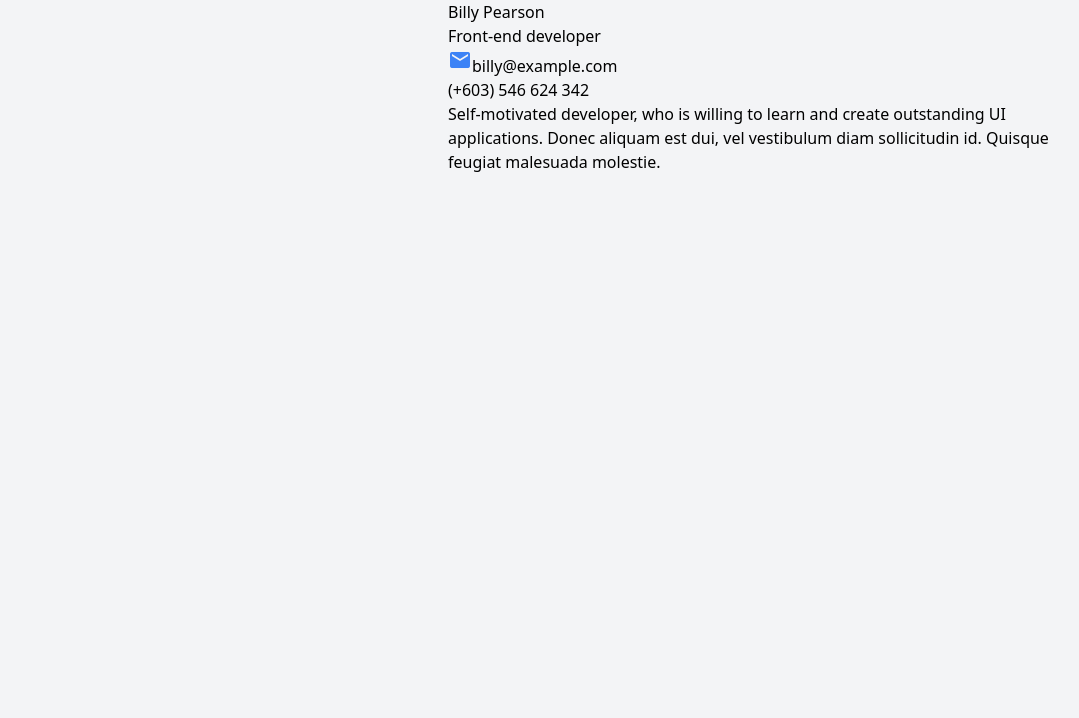
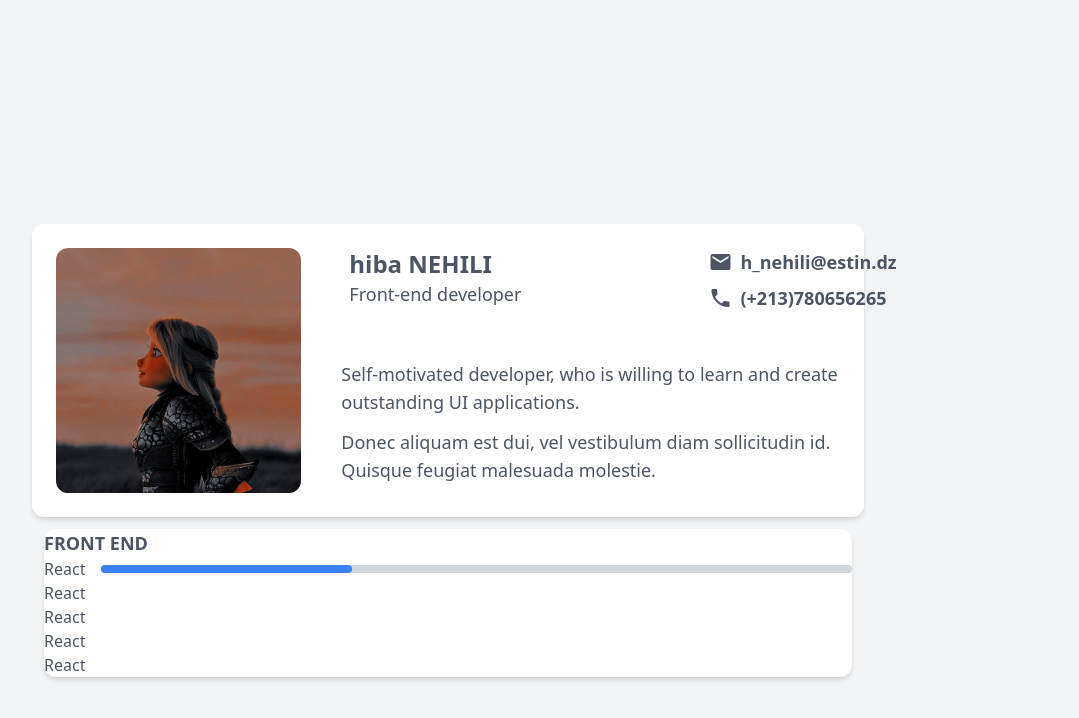
Before and after one commit to hibounashi/portfolio-challenge, a plain HTML site: page index.html in a window 1280 px wide. Shown: the whole page, without its empty margins (192-1271 px from the left). Drawn offline with nearby package versions, Linux system fonts and the light colour scheme.

Commit message:
first section done 💨

```diff
--- a/index.html
+++ b/index.html
@@ -7,28 +7,57 @@
   <link href="https://cdn.jsdelivr.net/npm/tailwindcss@2.2.19/dist/tailwind.min.css" rel="stylesheet">
   <link href="https://fonts.googleapis.com/icon?family=Material+Icons" rel="stylesheet">
 </head>
-<body class="bg-gray-100">
+<body class="bg-gray-100 m-56 font-montserrat text-gray-600">
     <!--card perso info-->
-    <section class="grid grid-cols-2">
-      <img src="profile.jpg" alt="">
-      <div>
-        <div>
-          <div>
-            <div>Billy Pearson</div>
-            <div>Front-end developer</div>
+    <section class="grid grid-cols-3 bg-white rounded-xl shadow-md gap-12">
+      <img class="col-span-1 rounded-xl m-6" src="img/profile.jpg" alt="">
+      <div class="col-span-2">
+        <div class="grid grid-cols-3">
+          <div class="col-span-2 p-6">
+            <div class="text-2xl font-bold leading-29">hiba NEHILI</div>
+            <div class="text-lg">Front-end developer</div>
           </div>
-          <div>
-            <div><span class="material-icons text-blue-500">email</span>billy@example.com</div>
-            <div><i></i>(+603) 546 624 342</div>
+          <div class="p-6 font-semibold text-lg">
+            <div class="flex items-center gap-2 mb-2"><span class="material-icons text-gray-600">email</span>h_nehili@estin.dz</div>
+            <div class="flex items-center gap-2 mb-2"><span class="material-icons text-gray-600">phone</span>(+213)780656265</div>
           </div>
         </div>
-        <div>
-          Self-motivated developer, who is willing to learn and create outstanding UI applications.
-
-          Donec aliquam est dui, vel vestibulum diam sollicitudin id. Quisque feugiat malesuada molestie.
+        <div class="p-4 grid gap-3">
+          <div class="text-lg">
+            Self-motivated developer, who is willing to learn and create outstanding UI applications.
+          </div>
+          <div class="text-lg">
+            Donec aliquam est dui, vel vestibulum diam sollicitudin id. Quisque feugiat malesuada molestie.
+          </div>
         </div>
       </div>
+    </section>
+    <!--card skills-->
+    <section class="bg-white rounded-xl shadow-md m-3">
+      <div class="text-lg font-bold">FRONT END</div>
+      <div>
+        <div class="flex flex-row items-center gap-4">
+          <div class="">React</div>
+          <div class="bg-gray-300 rounded w-full h-2"><div class="bg-blue-500 rounded h-2 w-1/3"></div></div>
+        </div>
+        <div>
+          <div>React</div>
+          <div><div></div></div>
+        </div>
+        <div>
+          <div>React</div>
+          <div><div></div></div>
+        </div>
+        <div>
+          <div>React</div>
+          <div><div></div></div>
+        </div>
+        <div>
+          <div>React</div>
+          <div><div></div></div>
+        </div>
 
+      </div>
     </section>
 </body>
 </html>
```
Also changed, not shown: tailwind.config.js (added).
